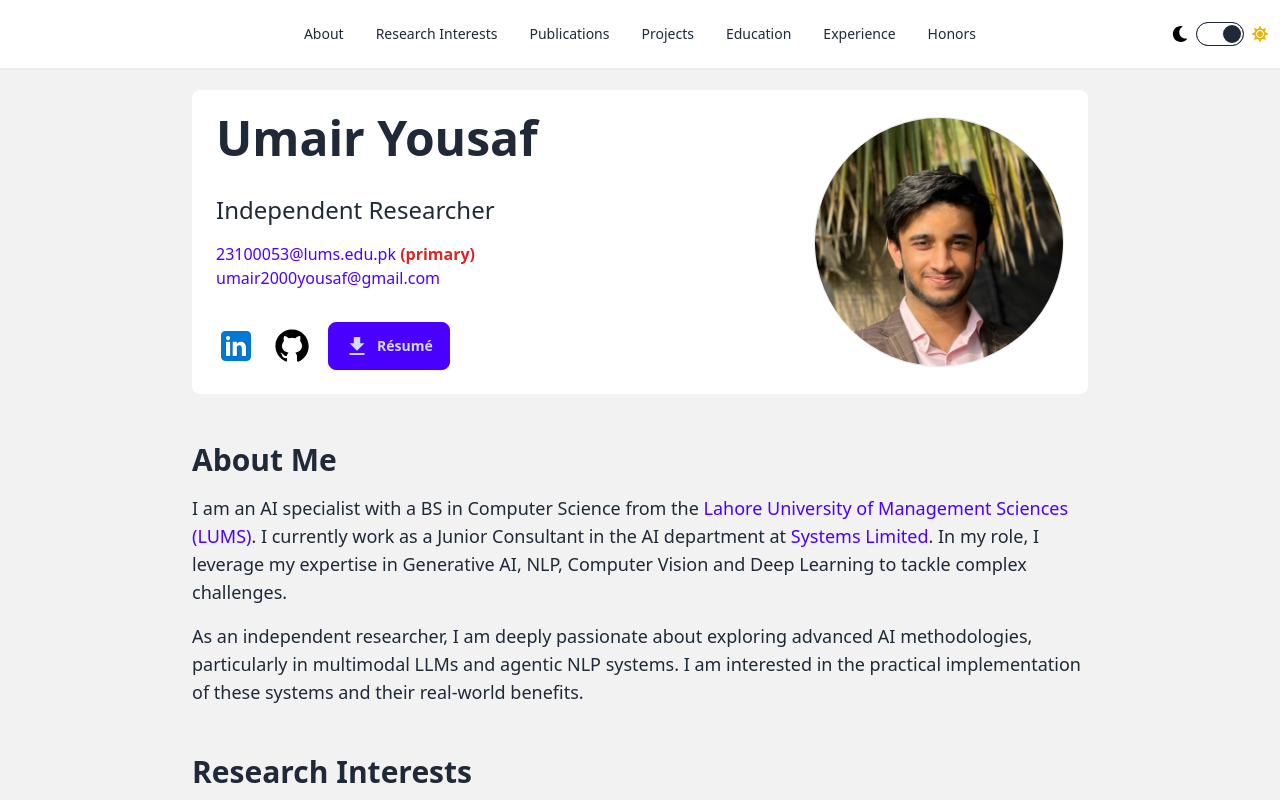
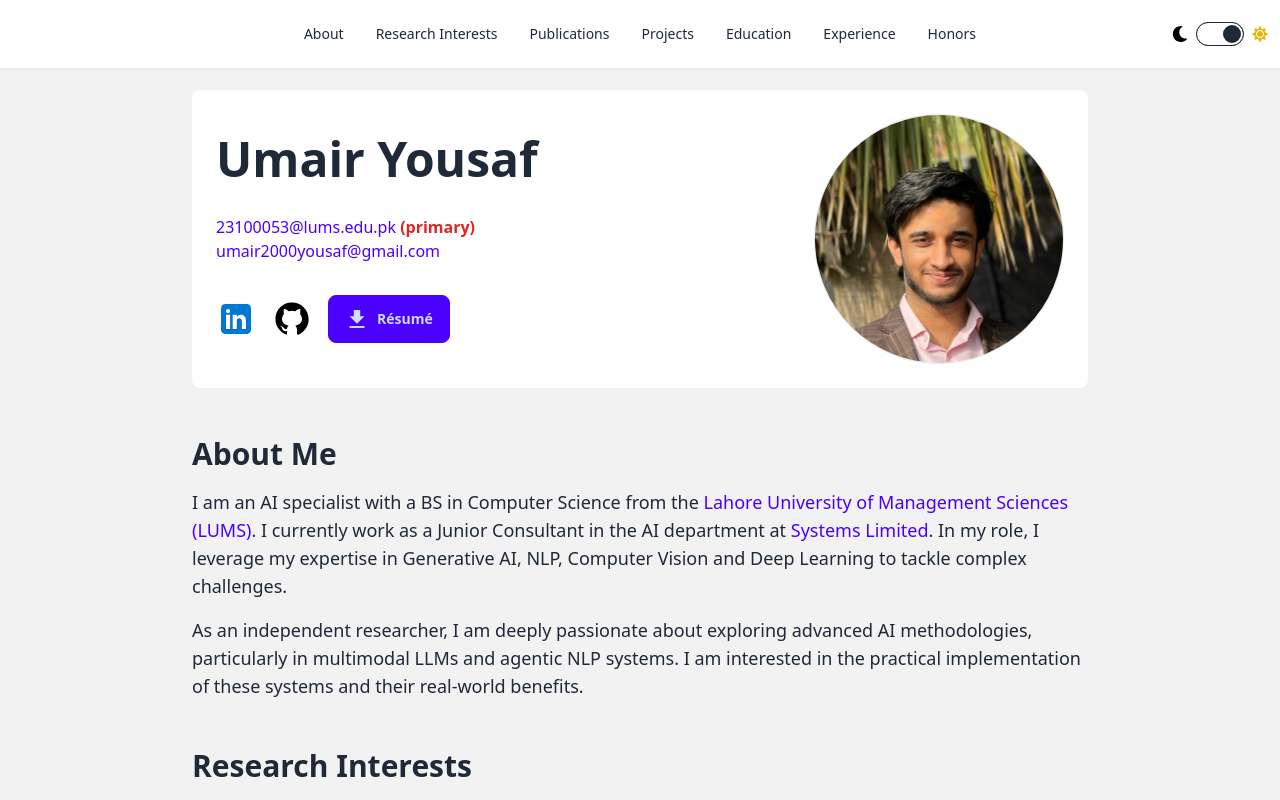
Before and after one commit to umair140404/profile, a React (Create React App) app: page / in a window 1280 px wide. Shown: the top 800 px of the page. Built offline with nearby package versions, Linux system fonts and the light colour scheme.

Commit message:
new cv, removed independent researcher heading

```diff
--- a/src/components/Hero.js
+++ b/src/components/Hero.js
@@ -19,9 +19,6 @@ const Hero = () => {
             Umair Yousaf
           </h1>
           <div className="space-y-4">
-            <h1 className="text-2xl lg:text-left text-center">
-              Independent Researcher
-            </h1>
             <div className="lg:text-left text-center">
               <div className="text-md">
                 <div className="inline-block">
```
Also changed, not shown: 1 other file (tests, documents, lock files or other folders).
